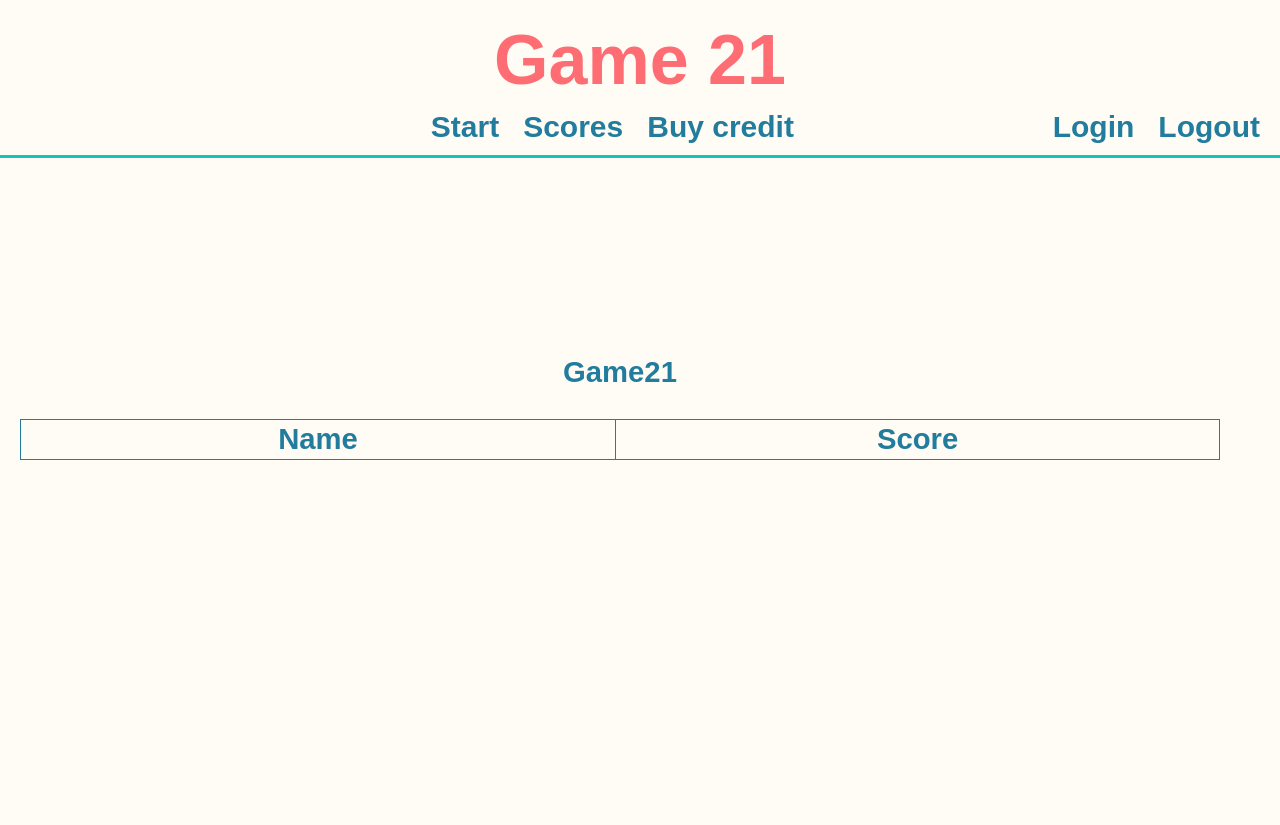
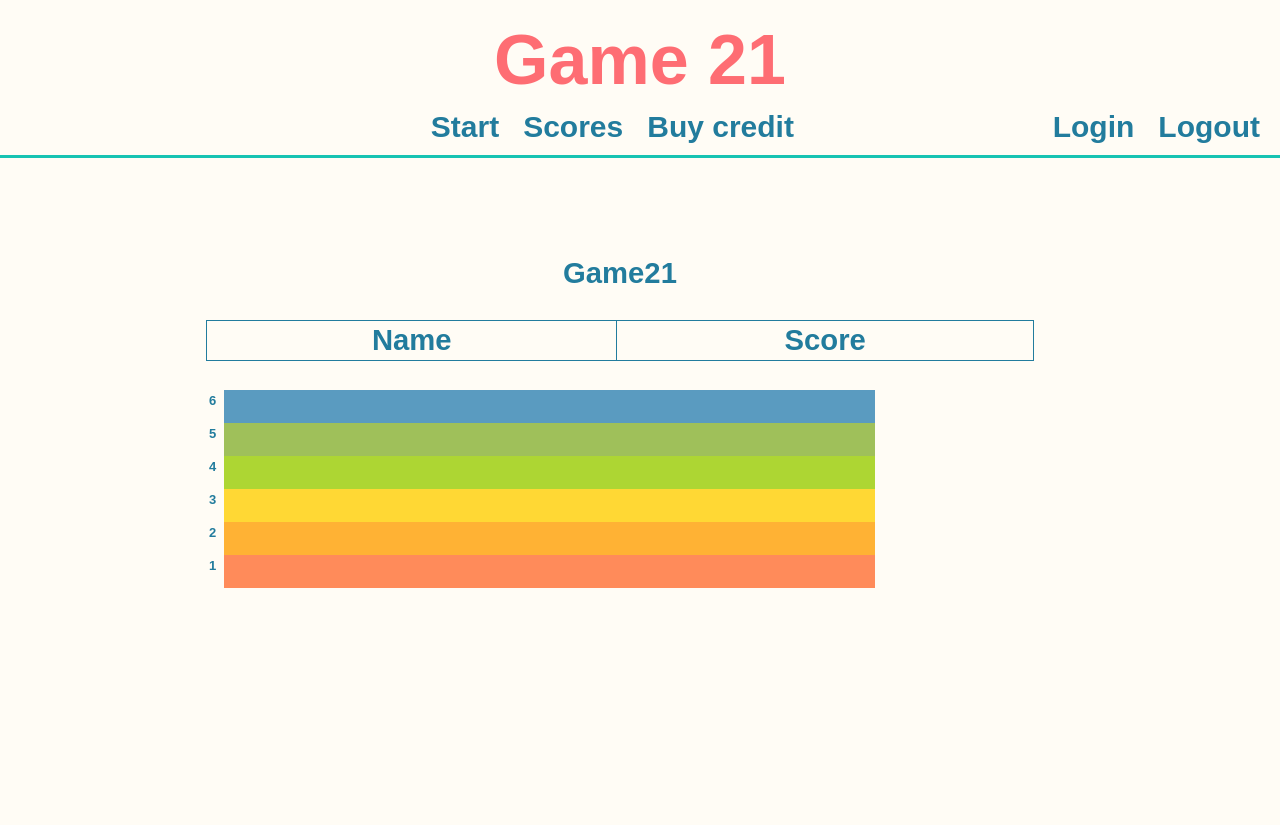
Before and after one commit to Elmittil/mvc-proj, a Symfony app: template templates/scores.html.twig in a window 1280 px wide. Shown: the top 825 px of the page. Run offline with Twig, Linux system fonts and the light colour scheme; the template is opened without the code that fills it, so the values that code supplies are empty; some libraries are stand-ins or nearby versions.

Commit message:
histogram added

```diff
--- a/templates/scores.html.twig
+++ b/templates/scores.html.twig
@@ -2,6 +2,7 @@
 
 {% block content %}
 <div class="game21-wrapper">
+   <div class="centered-content">
         <div class="game-score">
             <h3>Game21<h3>
             <table class="rounds">
@@ -17,6 +18,68 @@
                 {% endfor %}
             </table>
         </div>
+
+        <div class="histo">
+            <div class="six histo-rate">
+                <span class="histo-star">
+                <i class="active icon-star"></i> 6           </span>
+                <span class="bar-block">
+                <span id="bar-six" class="bar" style="width: {{ histogram.5[1] }}%">
+                    <span>{{ histogram.5[0] }}</span>&nbsp;
+                </span>
+                </span>
+            </div>
+            <div class="five histo-rate">
+                <span class="histo-star">
+                <i class="active icon-star"></i> 5           </span>
+                <span class="bar-block">
+                <span id="bar-five" class="bar" style="width: {{ histogram.4[1] }}%">
+                    <span>{{ histogram.4[0] }}</span>&nbsp;
+                </span>
+                </span>
+            </div>
+
+            <div class="four histo-rate">
+                <span class="histo-star">
+                <i class="active icon-star"></i> 4           </span>
+                <span class="bar-block">
+                <span id="bar-four" class="bar" style="width: {{ histogram.3[1] }}%">
+                    <span>{{ histogram.3[0] }}</span>&nbsp;
+                </span>
+                </span>
+            </div>
+
+            <div class="three histo-rate">
+                <span class="histo-star">
+                <i class="active icon-star"></i> 3           </span>
+                <span class="bar-block">
+                <span id="bar-three" class="bar" style="width: {{ histogram.2[1] }}%">
+                    <span>{{ histogram.2[0] }}</span>&nbsp;
+                </span>
+                </span>
+            </div>
+
+            <div class="two histo-rate">
+                <span class="histo-star">
+                <i class="active icon-star"></i> 2           </span>
+                <span class="bar-block">
+                <span id="bar-two" class="bar" style="width: {{ histogram.1[1] }}%">
+                    <span>{{ histogram.1[0] }}</span>&nbsp;
+                </span>
+                </span>
+            </div>
+
+            <div class="one histo-rate">
+                <span class="histo-star">
+                <i class="active icon-star"></i> 1           </span>
+                <span class="bar-block">
+                <span id="bar-one" class="bar" style="width: {{ histogram.0[1] }}%">
+                    <span>{{ histogram.0[0] }}</span>&nbsp;
+                </span>
+                </span>
+            </div>
+        </div>
+    </div>
 </div>
 
 {% endblock %}
```
Lines whose indentation alone changed are shown as unchanged.
